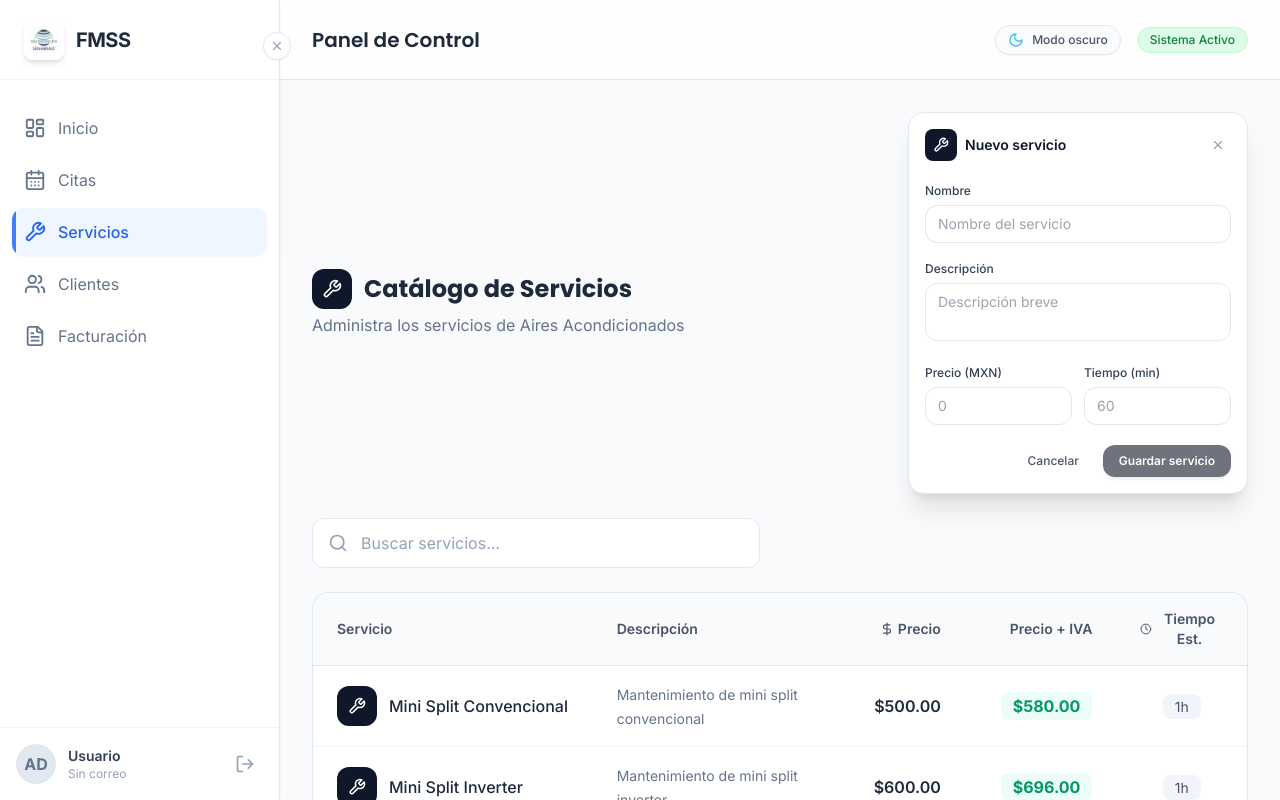
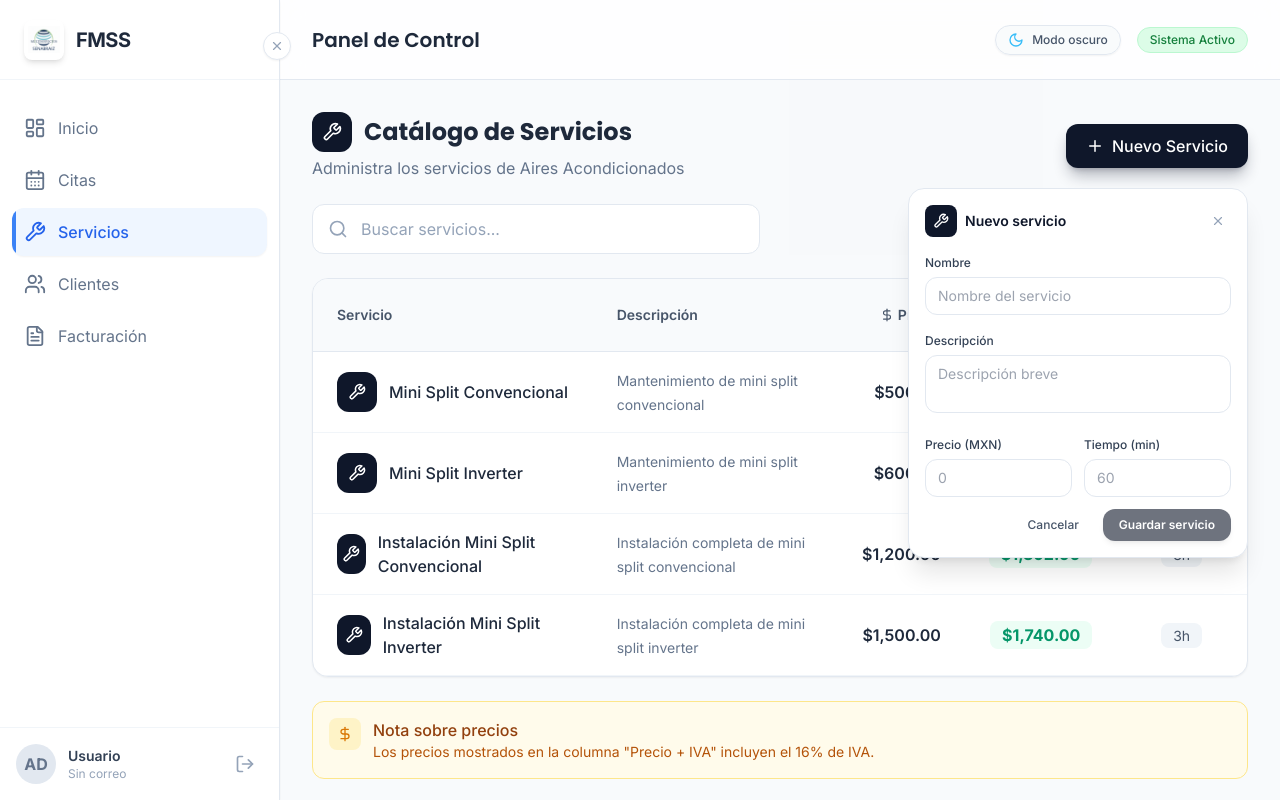
Before and after one commit to FedeGIT-hash/Fmss-web, a React (Vite) app in the folder client/: page /dashboard/servicios in a window 1280 px wide. Both pictures are taken after a click on the button "Nuevo Servicio". Built offline with nearby package versions, Linux system fonts and the light colour scheme; no server answers; the database is empty.

Commit message:
Ajustar animacion de Nuevo Servicio como popover sin mover layout

```diff
--- a/client/index.html
+++ b/client/index.html
@@ -2,7 +2,7 @@
 <html lang="en">
   <head>
     <meta charset="UTF-8" />
-    <link rel="icon" type="image/png" href="/MS.png" />
+    <link rel="icon" type="image/png" href="/MS1.png" />
     <meta name="viewport" content="width=device-width, initial-scale=1.0" />
     <link rel="preconnect" href="https://fonts.googleapis.com">
     <link rel="preconnect" href="https://fonts.gstatic.com" crossorigin>
--- a/client/src/pages/Servicios.tsx
+++ b/client/src/pages/Servicios.tsx
@@ -166,36 +166,24 @@ function Servicios() {
         </div>
 
         <div className="relative">
-          <motion.div
-            layout
-            transition={{ type: 'spring', stiffness: 260, damping: 24 }}
-            className={isCreating ? 'bg-white dark:bg-slate-900 border border-slate-200 dark:border-slate-700 rounded-2xl shadow-xl p-4 w-[340px] max-w-sm' : ''}
-          >
-            <AnimatePresence mode="wait">
-              {!isCreating && (
           <motion.button
-                  key="button"
-                  onClick={openCreate}
-                  initial={{ opacity: 0, scale: 0.9 }}
-                  animate={{ opacity: 1, scale: 1 }}
-                  exit={{ opacity: 0, scale: 0.9 }}
             whileHover={{ scale: 1.02, y: -1 }}
             whileTap={{ scale: 0.98, y: 0 }}
+            onClick={openCreate}
             className="flex items-center gap-2 bg-slate-900 text-white dark:bg-slate-100 dark:text-slate-900 px-5 py-2.5 rounded-xl font-medium shadow-lg shadow-slate-900/30 dark:shadow-slate-100/30 hover:shadow-xl transition-all"
           >
             <Plus size={18} />
             Nuevo Servicio
           </motion.button>
-              )}
 
+          <AnimatePresence>
             {isCreating && (
               <motion.div
-                  key="form"
                 initial={{ opacity: 0, scale: 0.9, y: 8 }}
-                  animate={{ opacity: 1, scale: 1, y: 0 }}
+                animate={{ opacity: 1, scale: 1, y: 8 }}
                 exit={{ opacity: 0, scale: 0.9, y: 8 }}
-                  transition={{ duration: 0.25 }}
-                  className="space-y-4"
+                transition={{ duration: 0.22 }}
+                className="absolute right-0 top-full mt-3 z-20 w-[340px] max-w-sm bg-white dark:bg-slate-900 border border-slate-200 dark:border-slate-700 rounded-2xl shadow-xl p-4"
               >
                 <div className="flex items-center justify-between">
                   <div className="flex items-center gap-2">
@@ -214,7 +202,7 @@ function Servicios() {
                   </button>
                 </div>
 
-                  <div className="space-y-3">
+                <div className="space-y-3 mt-3">
                   <div className="space-y-1">
                     <label className="text-xs font-medium text-slate-700 dark:text-slate-200">Nombre</label>
                     <input
@@ -263,7 +251,7 @@ function Servicios() {
                   </div>
                 </div>
 
-                  <div className="flex justify-end gap-2 pt-1">
+                <div className="flex justify-end gap-2 pt-3">
                   <button
                     onClick={closeCreate}
                     className="px-4 py-2 text-xs font-medium rounded-xl text-slate-600 dark:text-slate-300 hover:bg-slate-100 dark:hover:bg-slate-800 transition-colors"
@@ -283,7 +271,6 @@ function Servicios() {
               </motion.div>
             )}
           </AnimatePresence>
-          </motion.div>
         </div>
       </div>
 
```
Lines whose indentation alone changed are shown as unchanged.
